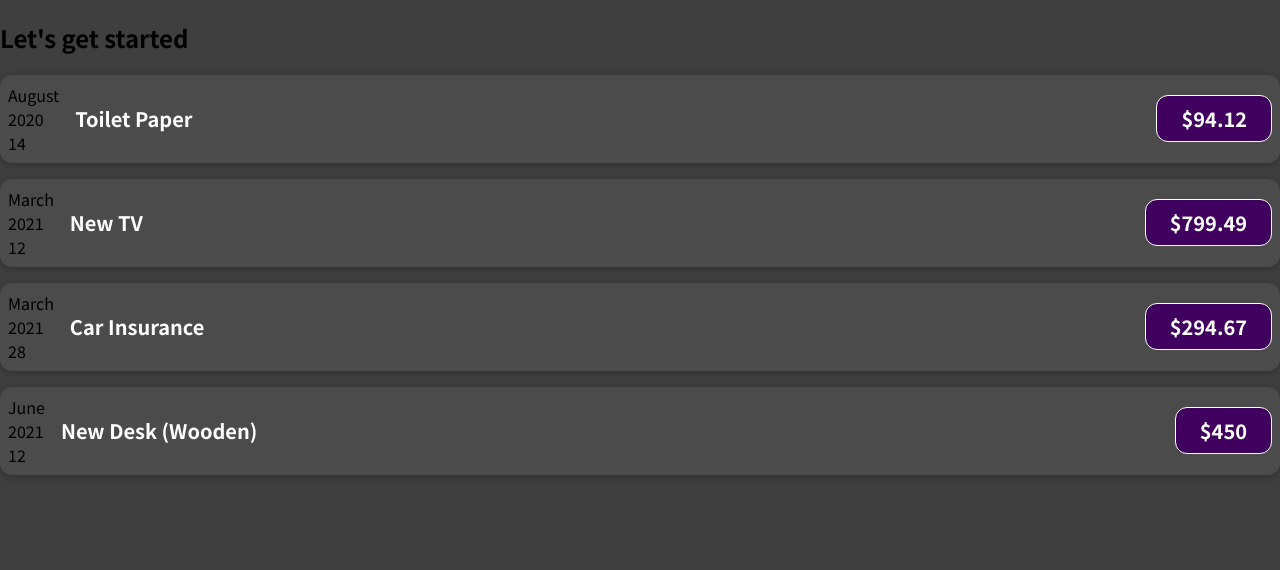
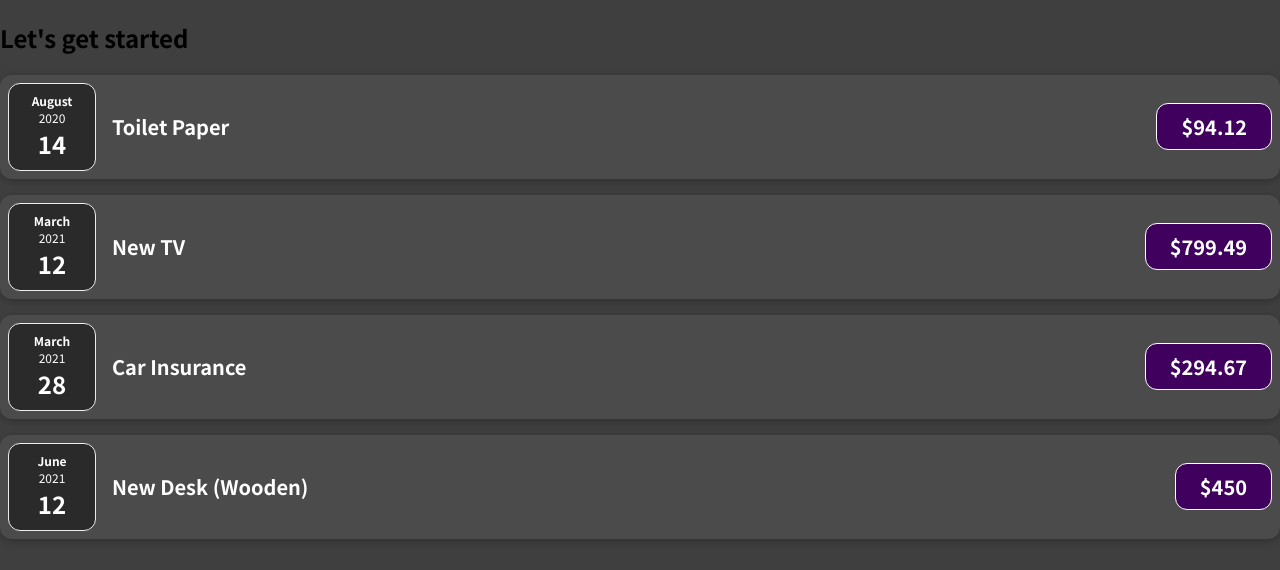
Before and after one commit to jcainuk/expense-tracker, a React (Create React App) app: page / in a window 1280 px wide. Shown: the top 570 px of the page. Built offline with nearby package versions, Linux system fonts and the light colour scheme.

Commit message:
add css for ExpenseDate component

```diff
--- /dev/null
+++ b/src/components/ExpenseDate.css
@@ -0,0 +1,26 @@
+.expense-date {
+  display: flex;
+  flex-direction: column;
+  width: 5.5rem;
+  height: 5.5rem;
+  border: 1px solid #ececec;
+  background-color: #2a2a2a;
+  color: white;
+  border-radius: 12px;
+  align-items: center;
+  justify-content: center;
+}
+
+.expense-date__month {
+  font-size: 0.75rem;
+  font-weight: bold;
+}
+
+.expense-date__year {
+  font-size: 0.75rem;
+}
+
+.expense-date__day {
+  font-size: 1.5rem;
+  font-weight: bold;
+}
--- a/src/components/ExpenseDate.js
+++ b/src/components/ExpenseDate.js
@@ -1,13 +1,15 @@
+import "./ExpenseDate.css";
+
 const ExpenseDate = (props) => {
   const month = props.date.toLocaleString("en-US", { month: "long" });
   const day = props.date.toLocaleString("en-US", { day: "2-digit" });
   const year = props.date.getFullYear();
 
   return (
-    <div>
-      <div>{month}</div>
-      <div>{year}</div>
-      <div>{day}</div>
+    <div className="expense-date">
+      <div className="expense-date__month">{month}</div>
+      <div className="expense-date__year">{year}</div>
+      <div className="expense-date__day">{day}</div>
     </div>
   );
 };
```
